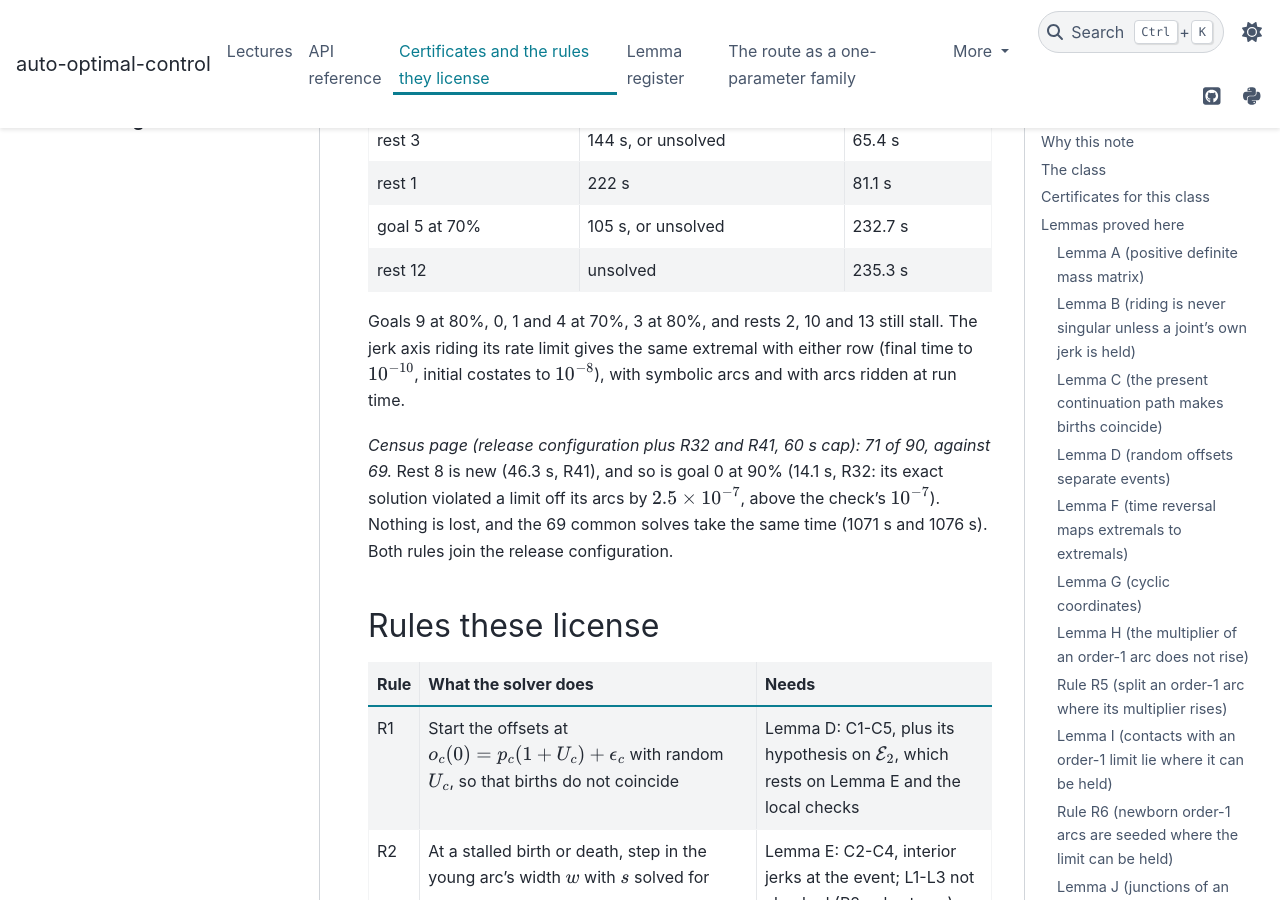
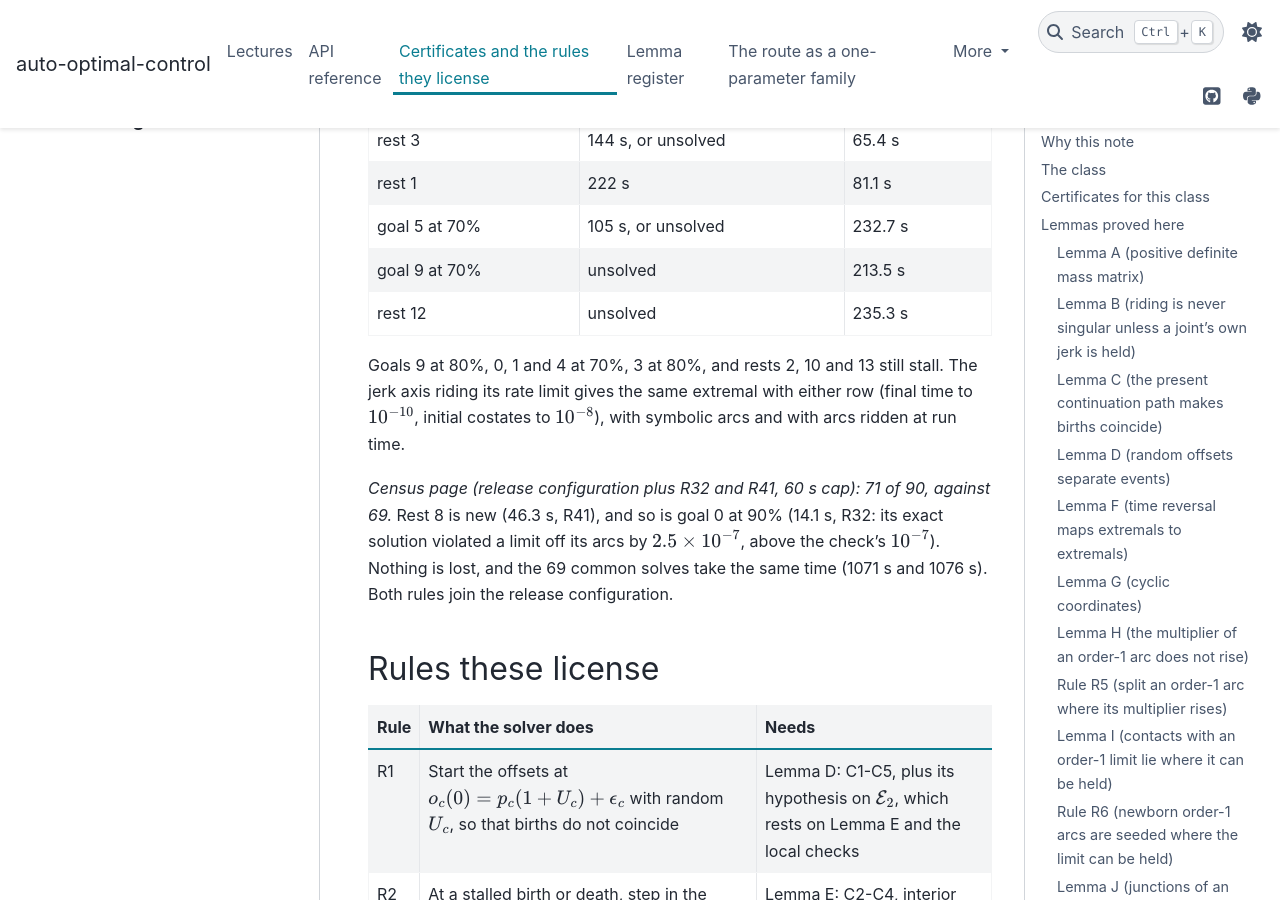
Before and after one commit to idm23/auto-optimal-control, a Sphinx documentation site: the page built from docs/notes/structure_certificates.md, in a window 1280 px wide and 900 px high, scrolled down 53557 px. Built offline with Sphinx 7.4.7 and the PyData theme 0.15.4, drawn with Linux system fonts in a browser that asks for light colours.

Commit message:
Notes: goal 9 at 70% with R43
Co-Authored-By: Claude Opus 5.5 <noreply@anthropic.com>

```diff
--- a/docs/notes/structure_certificates.md
+++ b/docs/notes/structure_certificates.md
@@ -2040,6 +2040,7 @@ residual falling by $10^3$ to $10^4$ a step. On the first route (release rules p
 | rest 3 | 144 s, or unsolved | 65.4 s |
 | rest 1 | 222 s | 81.1 s |
 | goal 5 at 70% | 105 s, or unsolved | 232.7 s |
+| goal 9 at 70% | unsolved | 213.5 s |
 | rest 12 | unsolved | 235.3 s |
 
 Goals 9 at 80%, 0, 1 and 4 at 70%, 3 at 80%, and rests 2, 10 and 13 still stall. The jerk axis
```
